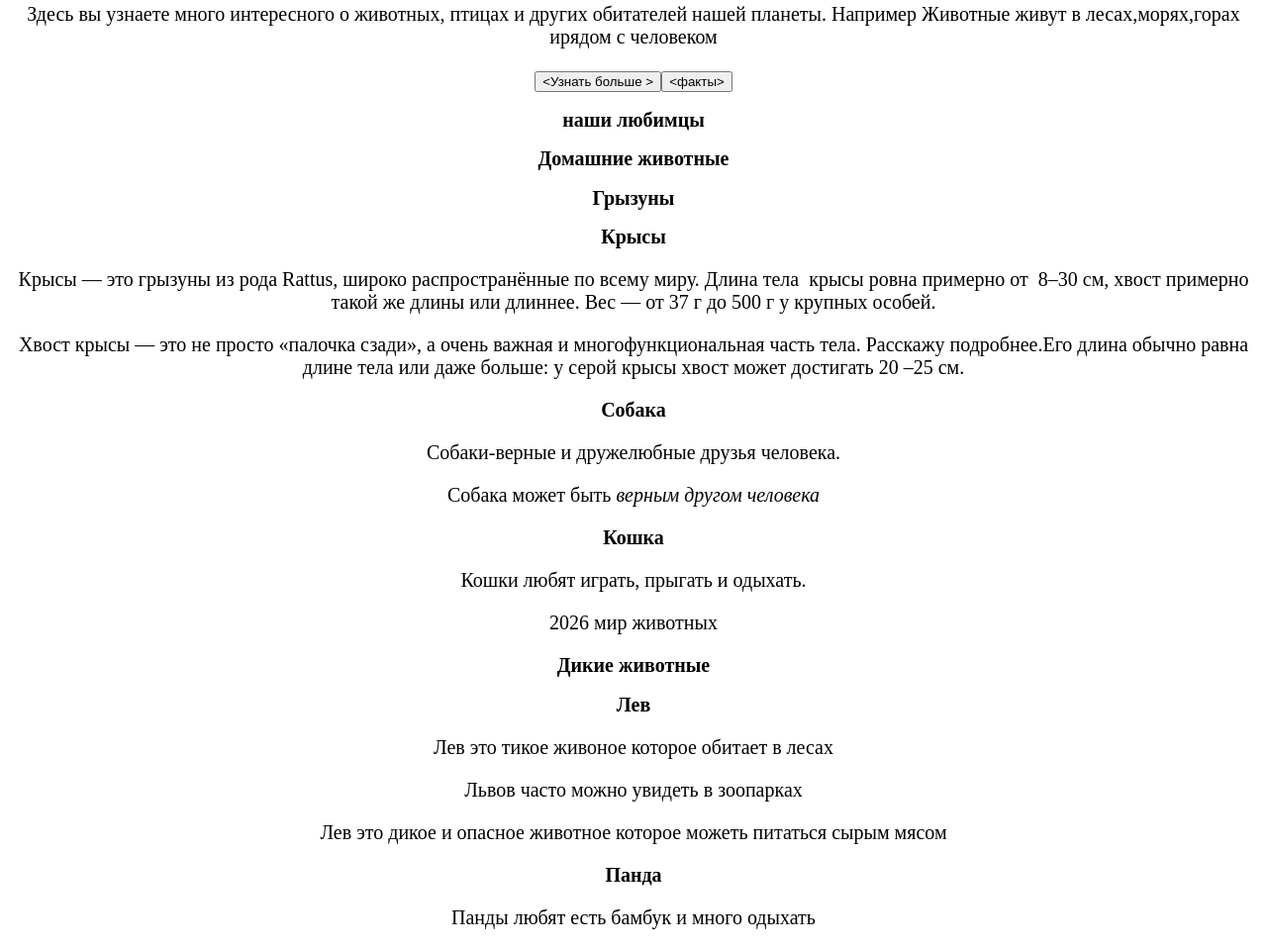
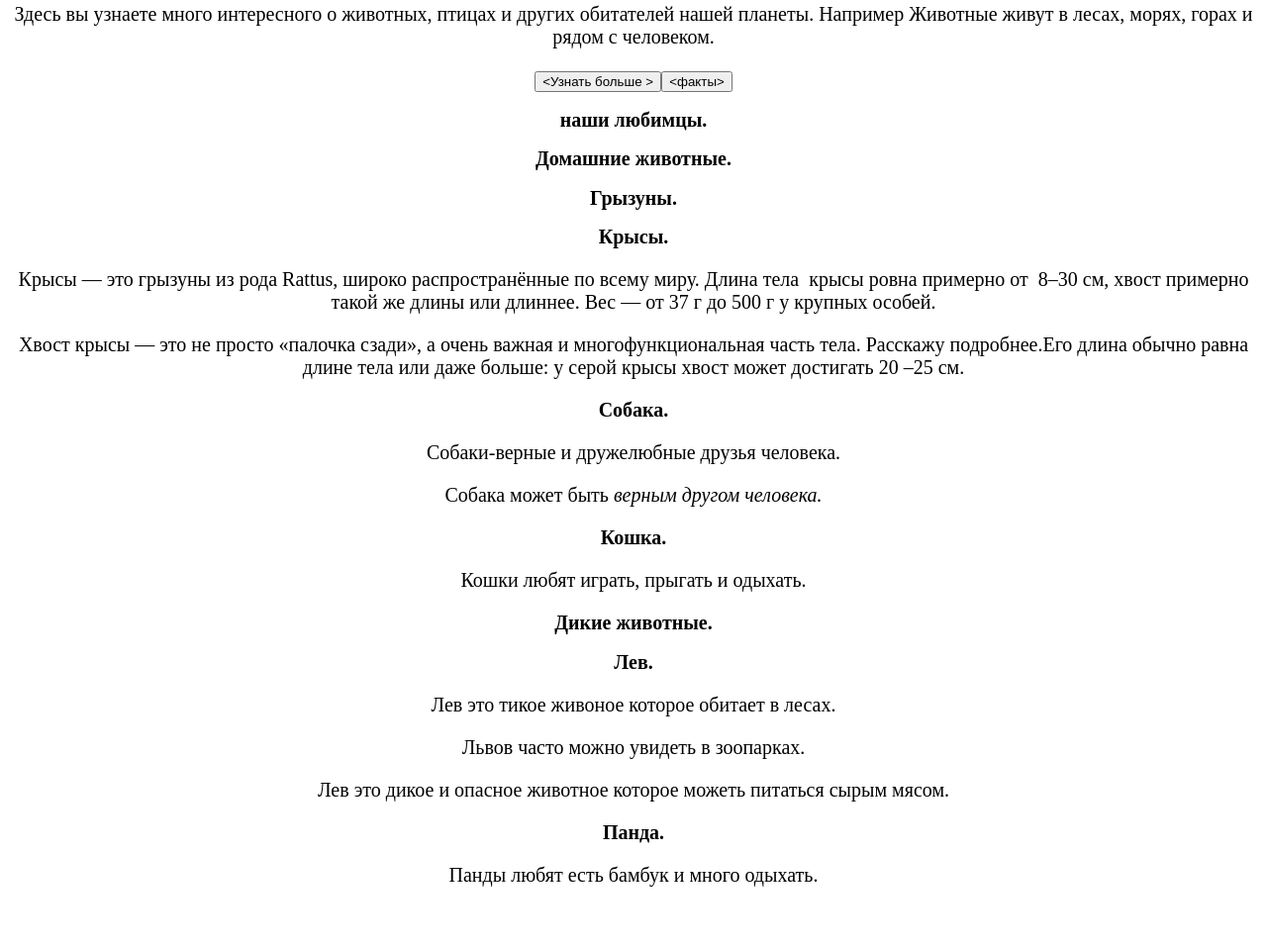
Before and after one commit to LIRTER/lirter.github.io, a plain HTML site: page animals/index.html in a window 1280 px wide. Shown: the part 199-1158 px from the top of the page at 99% size. After the commit the page ends 1115 px from the top, so only its background shows below. Drawn offline with Linux system fonts and the light colour scheme.

Commit message:
исправил запитые

```diff
--- a/animals/index.html
+++ b/animals/index.html
@@ -11,7 +11,6 @@
     <h1>Мир животных!<h1>
     <p>Узнаем интересное вместе!</p>
 </header>
-
 <nav class="menu">
     <a href="#home">Главная</a>
     <a href="#animals">Животные</a>
@@ -25,17 +24,17 @@
 
         Здесь вы узнаете много интересного о животных,
          птицах и других обитателей нашей планеты.
-         Например Животные живут в лесах,морях,горах ирядом с человеком
+         Например Животные живут в лесах, морях, горах и рядом с человеком.
     </p>
     <button class="button" onclick="alert('отлично! продожайте  изучать о животных!')"><Узнать больше >
     <button class="button" onclick="alert('интересный факт -У осьминого три сердце.Колибри — единственные птицы, которые умеют летать задним ходом. Их крылья совершают до 60–80 взмахов в секунду, что позволяет зависать в воздухе. ')"><факты>
 </section>
 
 </section id="animals"class="section">
-<h2>наши любимцы</h2>
-<h2>Домашние животные </h2>
-<h2>Грызуны</h2>
-<h2>Крысы</h2>
+<h2>наши любимцы.</h2>
+<h2>Домашние животные. </h2>
+<h2>Грызуны.</h2>
+<h2>Крысы.</h2>
 <P>Крысы — это грызуны из рода Rattus, широко распространённые по всему миру. Длина  тела  крысы ровна примерно от  8–30 см, хвост примерно такой же длины или длиннее. Вес — от  37 г до 500 г у крупных особей.</P>
 
 <P>Хвост крысы — это не просто «палочка сзади», а очень важная и многофункциональная часть тела. Расскажу подробнее.Его длина обычно равна длине тела или даже больше: у серой крысы хвост может достигать 20
@@ -43,15 +42,15 @@
 <div class="cards">
 <div class ="card">
 <div class="animal"></div>
-<h3> Собака</h3>
+<h3> Собака.</h3>
 <p>Собаки-верные и дружелюбные друзья человека.</p>
-<p>Собака может быть <em>верным другом человека</em>
+<p>Собака может быть <em>верным другом человека.</em>
 </p>
 </div>
 
 <div class ="card">
 <div class="animals"></div>
-        <h3>Кошка </h3>
+        <h3>Кошка. </h3>
         <p>Кошки любят играть, прыгать и одыхать.<p>
 
             <div class="card">
@@ -68,21 +67,30 @@
             </section id="facts" class="facts">
 
             </section>
+            <section>
+            </sectionid="facts" class=footer>
+            </main>
+
+                </footer><div>
+                </section>
+            </section id="facts" class="facts">
+
+            </section>
         </main>
 
         <footer class="footer">
-            <p> 2026 мир животных</p>
+
         </footer>
 
             </body>
             </html>
-              <h2> Дикие животные
+              <h2> Дикие животные.
               </h2>
-              <h2>Лев</h2>
+              <h2>Лев.</h2>
 
-            <p>Лев это тикое живоное которое обитает в лесах</p>
-            <p>Львов часто можно увидеть в зоопарках  </p>
-            <p>Лев это дикое и опасное животное которое можеть питаться сырым мясом </p>
+            <p>Лев это тикое живоное которое обитает в лесах.</p>
+            <p>Львов часто можно увидеть в зоопарках.  </p>
+            <p>Лев это дикое и опасное животное которое можеть питаться сырым мясом. </p>
             <h2></h2>
-            <h3>Панда</h3>
-                    <p>Панды любят есть бамбук  и много одыхать </p>
+            <h3>Панда.</h3>
+                    <p>Панды любят есть бамбук  и много одыхать.</p>
```
